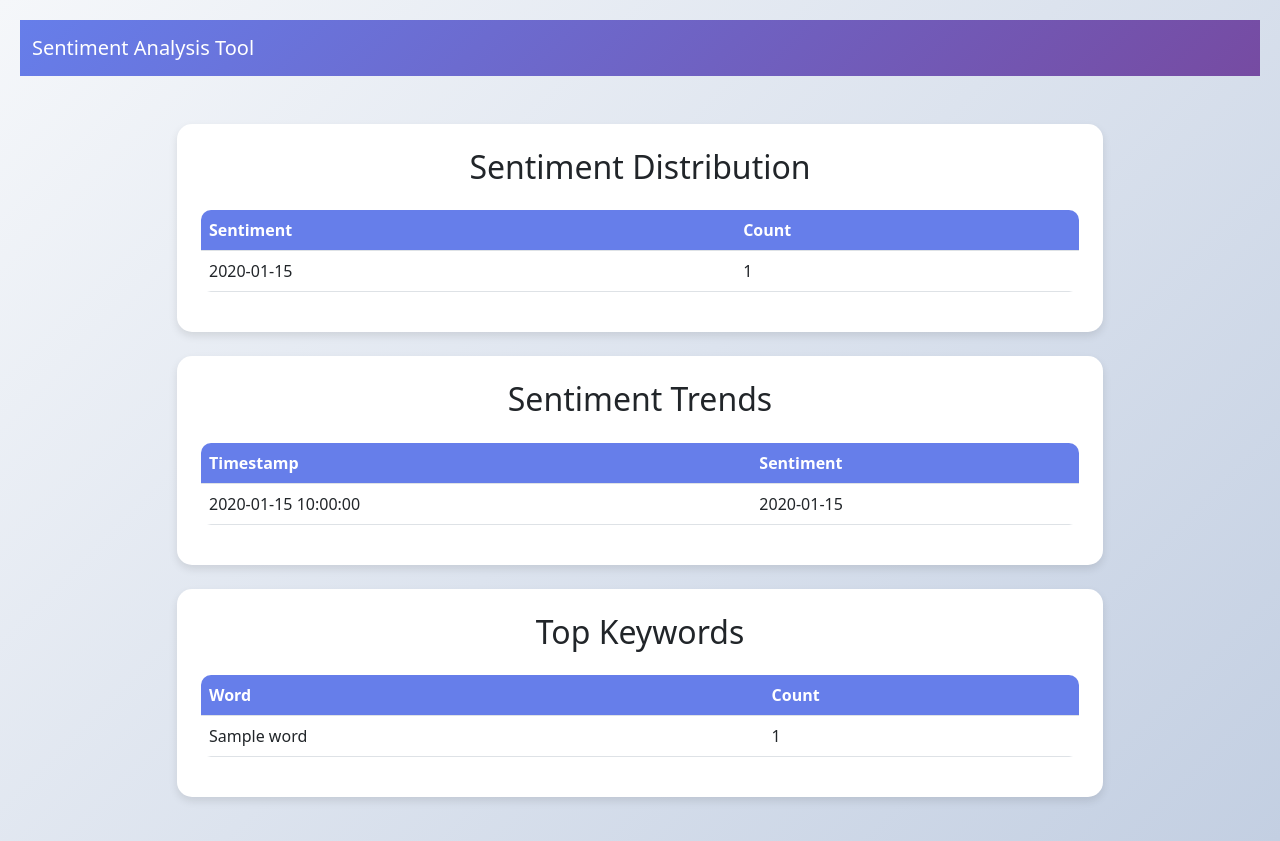
After one commit to AnkurPathak10/sentiment-analysis-tool, a Flask app: template templates/insights.html in a window 1280 px wide. The commit adds this page. Run offline with Flask 3, Linux system fonts and the light colour scheme; the template is opened without the code that fills it: most values are stand-ins (such as "Sample title", 1, 10 or a date in 2020).

Commit message:
Initial commit

```diff
--- a/app.py
+++ b/app.py
@@ -1,23 +1,17 @@
-from flask import Flask, request, jsonify, render_template
-from transformers import pipeline
+from flask import Flask, render_template, jsonify ,request
+from flask_socketio import SocketIO, emit
+from textblob import TextBlob
 import pandas as pd
-import plotly.express as px
 from collections import defaultdict
 from datetime import datetime
-from serverless_wsgi import handle_request
 
 app = Flask(__name__)
-
-# Load sentiment analysis pipeline
-sentiment_analyzer = pipeline("sentiment-analysis")
+app.config['SECRET_KEY'] = 'your-secret-key'
+socketio = SocketIO(app)
 
 # Store reviews and sentiments for insights
 reviews_data = []
-
-# Track sentiment trends
 sentiment_trends = []
-
-# Track top keywords
 top_keywords = defaultdict(int)
 
 @app.route('/')
@@ -31,58 +25,86 @@ def analyze():
     if not review:
         return jsonify({'error': 'No review provided'}), 400
 
-    # Get sentiment prediction
-    result = sentiment_analyzer(review)
-    sentiment = result[0]['label']
-    confidence = result[0]['score']
+    # Get sentiment prediction using TextBlob
+    blob = TextBlob(review)
+    sentiment = blob.sentiment.polarity
+    if sentiment > 0:
+        sentiment_label = "POSITIVE"
+    elif sentiment < 0:
+        sentiment_label = "NEGATIVE"
+    else:
+        sentiment_label = "NEUTRAL"
 
     # Store the review and sentiment
     timestamp = datetime.now().strftime("%Y-%m-%d %H:%M:%S")
-    reviews_data.append({'review': review, 'sentiment': sentiment, 'confidence': confidence, 'timestamp': timestamp})
+    reviews_data.append({'review': review, 'sentiment': sentiment_label, 'confidence': abs(sentiment), 'timestamp': timestamp})
 
     # Update sentiment trends
-    sentiment_trends.append({'timestamp': timestamp, 'sentiment': sentiment})
+    sentiment_trends.append({'timestamp': timestamp, 'sentiment': sentiment_label})
 
     # Update top keywords
     for word in review.split():
         top_keywords[word.lower()] += 1
 
-    return jsonify({'sentiment': sentiment, 'confidence': confidence})
+    return jsonify({'sentiment': sentiment_label, 'confidence': abs(sentiment)})
 
 @app.route('/insights', methods=['GET'])
 def insights():
     if not reviews_data:
         return jsonify({'error': 'No reviews analyzed yet'}), 400
 
+    print("Reviews Data:", reviews_data)  # Debugging: Print reviews data
+    print("Sentiment Trends:", sentiment_trends)  # Debugging: Print sentiment trends
+    print("Top Keywords:", top_keywords)  # Debugging: Print top keywords
+
     # Sentiment Distribution
     df = pd.DataFrame(reviews_data)
     sentiment_counts = df['sentiment'].value_counts().reset_index()
     sentiment_counts.columns = ['Sentiment', 'Count']
-    sentiment_chart = px.bar(sentiment_counts, x='Sentiment', y='Count', title='Sentiment Distribution')
 
     # Sentiment Trends
     trends_df = pd.DataFrame(sentiment_trends)
     trends_df['timestamp'] = pd.to_datetime(trends_df['timestamp'])
-    trends_chart = px.line(trends_df, x='timestamp', y='sentiment', title='Sentiment Trends Over Time')
 
     # Top Keywords
     top_keywords_df = pd.DataFrame(top_keywords.items(), columns=['Word', 'Count'])
     top_keywords_df = top_keywords_df.sort_values(by='Count', ascending=False).head(10)
-    keywords_chart = px.bar(top_keywords_df, x='Word', y='Count', title='Top Keywords')
 
-    # Combine charts into HTML
-    charts_html = f"""
-    <div class="row">
-        <div class="col-md-6">{sentiment_chart.to_html(full_html=False)}</div>
-        <div class="col-md-6">{trends_chart.to_html(full_html=False)}</div>
-    </div>
-    <div class="row mt-4">
-        <div class="col-md-12">{keywords_chart.to_html(full_html=False)}</div>
-    </div>
-    """
+    # Render the insights template
+    return render_template('insights.html',
+                           sentiment_counts=sentiment_counts.to_dict('records'),
+                           trends_df=trends_df.to_dict('records'),
+                           top_keywords_df=top_keywords_df.to_dict('records'))
 
-    return charts_html
+@socketio.on('analyze_review')
+def handle_analyze_review(review):
+    if not review:
+        return
 
-# Vercel handler
-def vercel_handler(event, context):
-    return handle_request(app, event, context)
+    # Get sentiment prediction using TextBlob
+    blob = TextBlob(review)
+    sentiment = blob.sentiment.polarity
+    if sentiment > 0:
+        sentiment_label = "POSITIVE"
+    elif sentiment < 0:
+        sentiment_label = "NEGATIVE"
+    else:
+        sentiment_label = "NEUTRAL"
+
+    # Emit the result to the client
+    emit('sentiment_result', {
+        'sentiment': sentiment_label,
+        'confidence': abs(sentiment)
+    })
+
+import json
+
+# Load movie database
+with open('movies.json') as f:
+    movies = json.load(f)
+
+def recommend_movies(sentiment):
+    return [movie['title'] for movie in movies if movie['sentiment'] == sentiment]
+
+if __name__ == '__main__':
+    socketio.run(app, debug=True)
--- /dev/null
+++ b/movies.json
@@ -0,0 +1,9 @@
+[
+    {"title": "The Shawshank Redemption", "sentiment": "POSITIVE"},
+    {"title": "The Godfather", "sentiment": "POSITIVE"},
+    {"title": "The Dark Knight", "sentiment": "POSITIVE"},
+    {"title": "Inception", "sentiment": "POSITIVE"},
+    {"title": "The Room", "sentiment": "NEGATIVE"},
+    {"title": "Birdemic", "sentiment": "NEGATIVE"},
+    {"title": "Troll 2", "sentiment": "NEGATIVE"}
+]
--- /dev/null
+++ b/runtime.txt
@@ -0,0 +1 @@
+python-3.10
--- /dev/null
+++ b/templates/insights.html
@@ -0,0 +1,131 @@
+<!DOCTYPE html>
+<html lang="en">
+<head>
+    <meta charset="UTF-8">
+    <meta name="viewport" content="width=device-width, initial-scale=1.0">
+    <title>Sentiment Insights</title>
+    <!-- Bootstrap CSS -->
+    <link href="https://cdn.jsdelivr.net/npm/bootstrap@5.3.0/dist/css/bootstrap.min.css" rel="stylesheet">
+    <!-- Custom CSS -->
+    <style>
+        body {
+            background: linear-gradient(135deg, #f5f7fa, #c3cfe2);
+            min-height: 100vh;
+            padding: 20px;
+        }
+        .navbar {
+            background: linear-gradient(135deg, #667eea, #764ba2);
+        }
+        .card {
+            border: none;
+            border-radius: 15px;
+            box-shadow: 0 4px 8px rgba(0, 0, 0, 0.1);
+            transition: transform 0.3s;
+        }
+        .card:hover {
+            transform: translateY(-10px);
+        }
+        .table {
+            background-color: white;
+            border-radius: 10px;
+            overflow: hidden;
+        }
+        .table th {
+            background-color: #667eea;
+            color: white;
+        }
+        .table td {
+            vertical-align: middle;
+        }
+        .btn-primary {
+            background: linear-gradient(135deg, #667eea, #764ba2);
+            border: none;
+        }
+        .btn-primary:hover {
+            background: linear-gradient(135deg, #764ba2, #667eea);
+        }
+    </style>
+</head>
+<body>
+    <!-- Navbar -->
+    <nav class="navbar navbar-expand-lg navbar-dark">
+        <div class="container-fluid">
+            <a class="navbar-brand" href="/">Sentiment Analysis Tool</a>
+        </div>
+    </nav>
+
+    <!-- Insights Content -->
+    <div class="container mt-5">
+        <div class="row justify-content-center">
+            <div class="col-md-10">
+                <!-- Sentiment Distribution -->
+                <div class="card p-4 mb-4">
+                    <h2 class="text-center mb-4">Sentiment Distribution</h2>
+                    <table class="table">
+                        <thead>
+                            <tr>
+                                <th>Sentiment</th>
+                                <th>Count</th>
+                            </tr>
+                        </thead>
+                        <tbody>
+                            {% for row in sentiment_counts %}
+                            <tr>
+                                <td>{{ row.Sentiment }}</td>
+                                <td>{{ row.Count }}</td>
+                            </tr>
+                            {% endfor %}
+                        </tbody>
+                    </table>
+                </div>
+
+                <!-- Sentiment Trends -->
+                <div class="card p-4 mb-4">
+                    <h2 class="text-center mb-4">Sentiment Trends</h2>
+                    <table class="table">
+                        <thead>
+                            <tr>
+                                <th>Timestamp</th>
+                                <th>Sentiment</th>
+                            </tr>
+                        </thead>
+                        <tbody>
+                            {% for row in trends_df %}
+                            <tr>
+                                <td>{{ row.timestamp }}</td>
+                                <td>{{ row.sentiment }}</td>
+                            </tr>
+                            {% endfor %}
+                        </tbody>
+                    </table>
+                </div>
+
+                <!-- Top Keywords -->
+                <div class="card p-4 mb-4">
+                    <h2 class="text-center mb-4">Top Keywords</h2>
+                    <table class="table">
+                        <thead>
+                            <tr>
+                                <th>Word</th>
+                                <th>Count</th>
+                            </tr>
+                        </thead>
+                        <tbody>
+                            {% for row in top_keywords_df %}
+                            <tr>
+                                <td>{{ row.Word }}</td>
+                                <td>{{ row.Count }}</td>
+                            </tr>
+                            {% endfor %}
+                        </tbody>
+                    </table>
+                </div>
+            </div>
+        </div>
+    </div>
+
+    <!-- Bootstrap JS and dependencies -->
+    <script src="https://cdn.jsdelivr.net/npm/@popperjs/core@2.11.6/dist/umd/popper.min.js"></script>
+    <script src="https://cdn.jsdelivr.net/npm/bootstrap@5.3.0/dist/js/bootstrap.min.js"></script>
+</body>
+</html>
```
Also changed, not shown: requirements.txt (+5 -6 lines), templates/index.html (+74 -5 lines).
